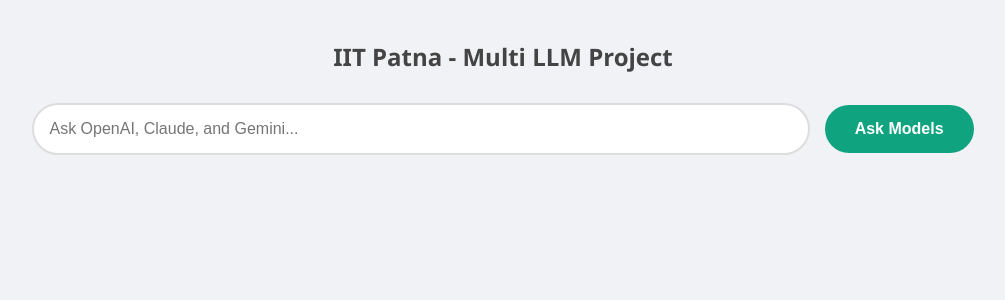
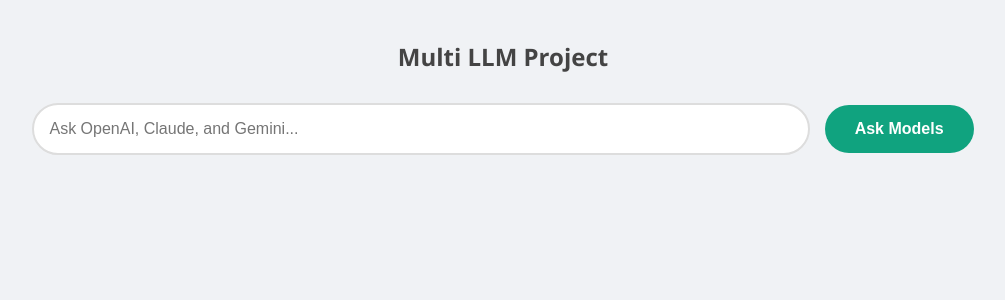
Before and after one commit to gaurav-kr01/Multi-LLM_Project, a FastAPI app: page / in a window 1280 px wide. Shown: the top 300 px of the page, without its empty margins (137-1142 px from the left). Run offline with FastAPI, Linux system fonts and the light colour scheme.

Commit message:
HTML edit

```diff
--- a/templates/index.html
+++ b/templates/index.html
@@ -117,7 +117,7 @@
 </head>
 <body>
 
-    <h2>IIT Patna - Multi LLM Project</h2>
+    <h2>Multi LLM Project</h2>
 
     <div class="search-container">
         <form method="POST" action="/">
```
